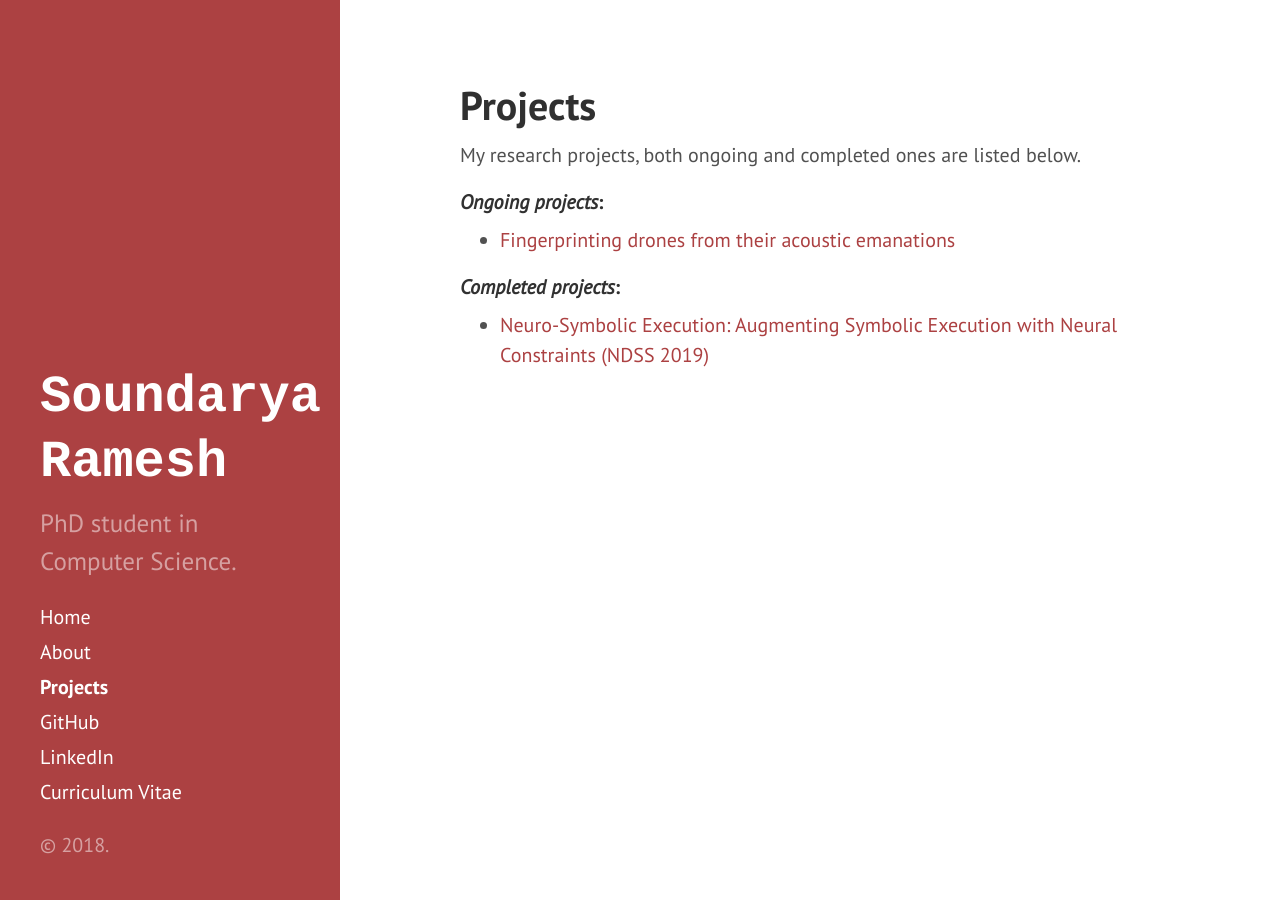
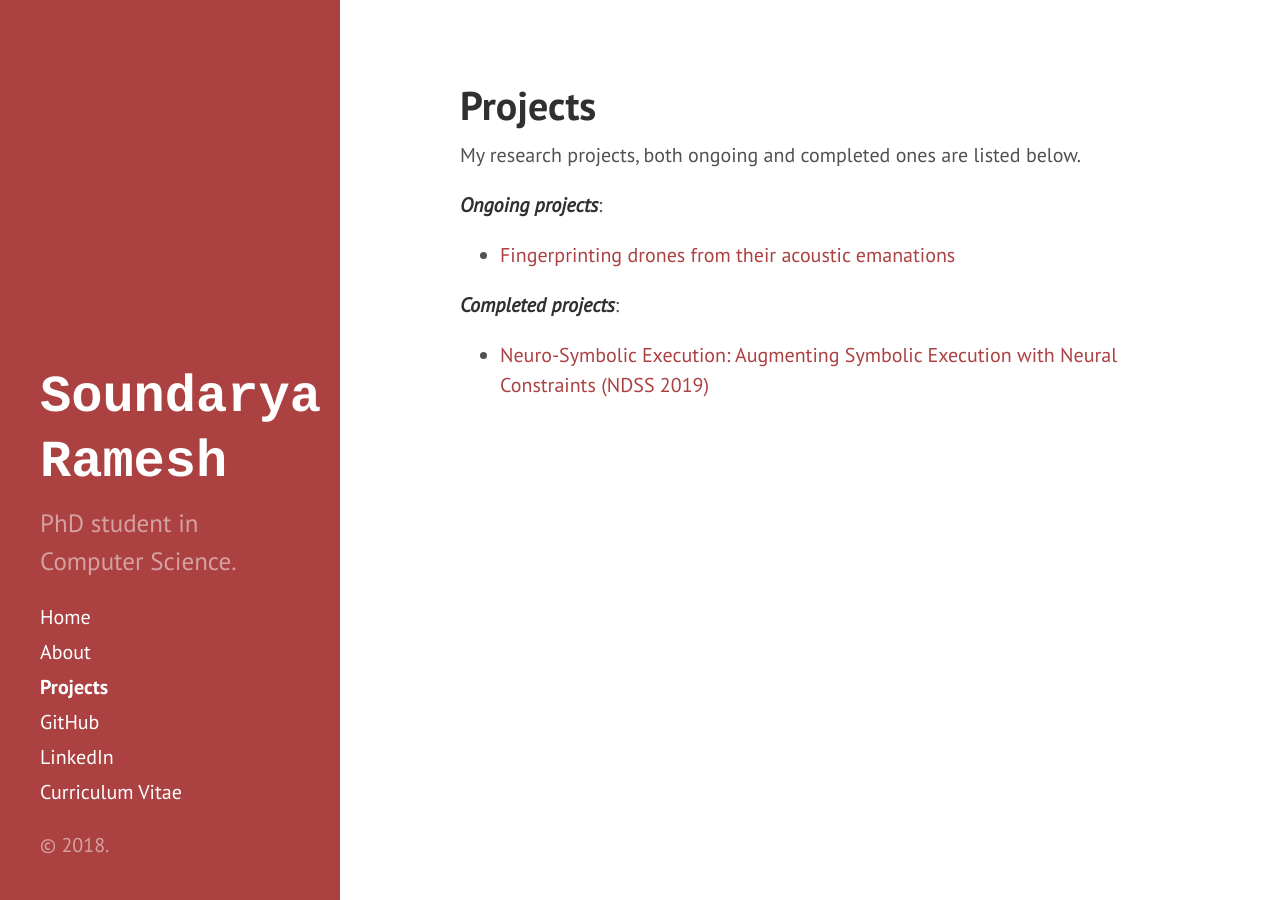
Before and after one commit to soundaryaramesh/soundaryaramesh.github.io, a Jekyll site: the page built from projects.md, in a window 1280 px wide. Built offline with Jekyll 4.4.1, drawn with Linux system fonts in a browser that asks for light colours; Markdown is read by kramdown in place of the engine named in the settings.

Commit message:
change md syntax for bold italic

```diff
--- a/projects.md
+++ b/projects.md
@@ -11,11 +11,11 @@
 -->
 My research projects, both ongoing and completed ones are listed below.
 
-####_Ongoing projects_:
+***Ongoing projects***:
 
 * [Fingerprinting drones from their acoustic emanations](/projects/drones.md)
 
-####_Completed projects_:
+***Completed projects***:
 
 * [Neuro-Symbolic Execution: Augmenting Symbolic Execution with Neural Constraints (NDSS 2019)](https://arxiv.org/abs/1807.00575)
 
```
